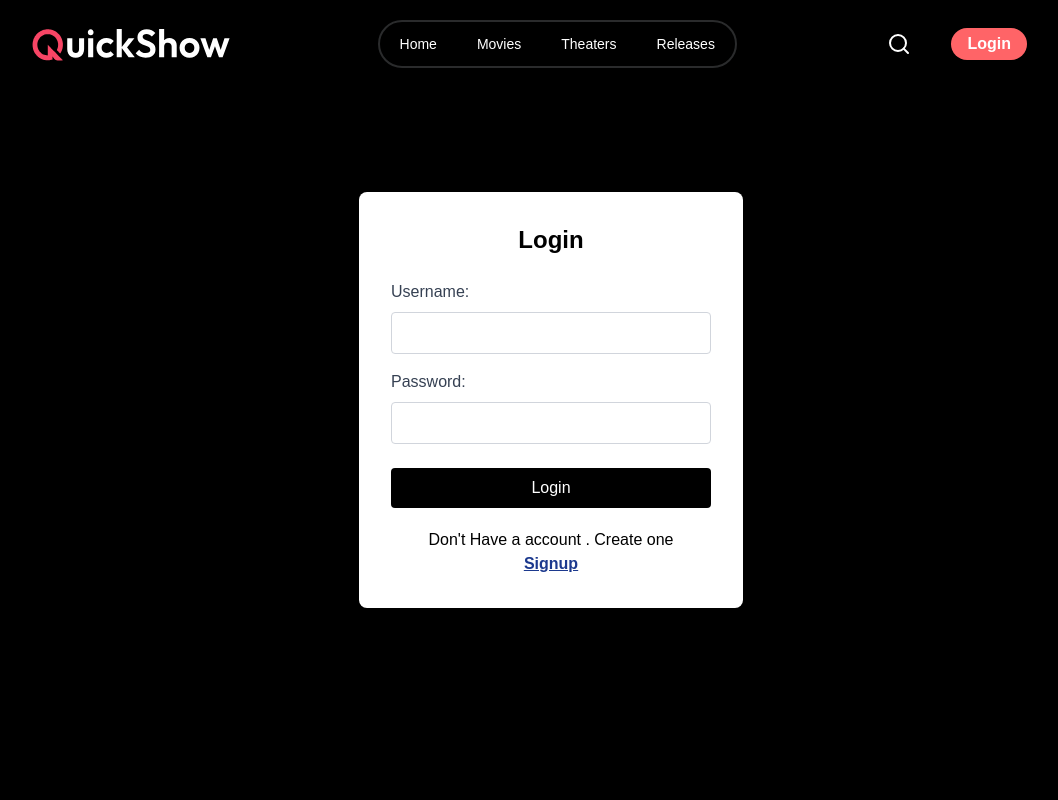
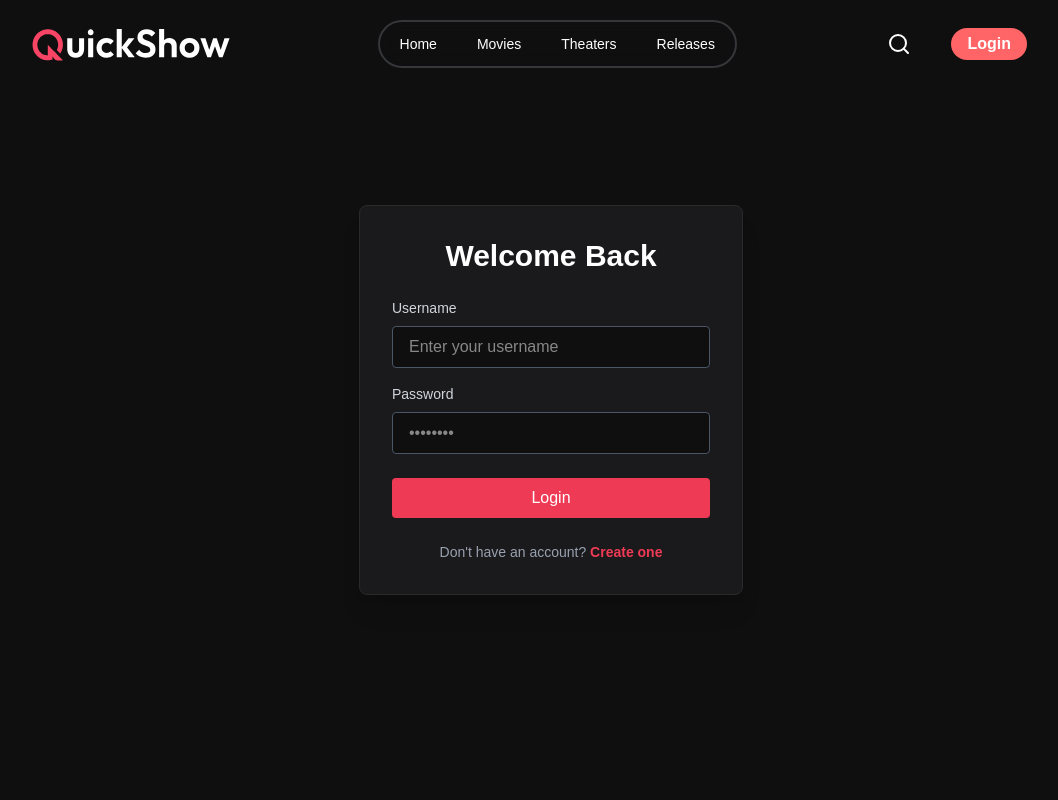
Before and after one commit to ChaitanyaChute/Movie-Booking-Platform, a React (Vite) app in the folder Frontend/: page /auth in a window 1280 px wide. Shown: the top 800 px of the page, without its empty margins (89-1147 px from the left). Built offline with nearby package versions, Linux system fonts and the light colour scheme.

Commit message:
Ui for Auth pages Updated

```diff
--- a/Frontend/src/pages/LoginPage.tsx
+++ b/Frontend/src/pages/LoginPage.tsx
@@ -1,63 +1,78 @@
-
 import axios from 'axios';
 import { useRef } from 'react';
 import toast from 'react-hot-toast';
-import { Link, useNavigate } from 'react-router';
+import { Link, useNavigate } from 'react-router-dom';
 
 function LoginPage() {
-  const Navigate = useNavigate()
+  const navigate = useNavigate();
 
-  const usernameRef = useRef<HTMLInputElement>()
-  const passwordRef = useRef<HTMLInputElement>()
+  const usernameRef = useRef<HTMLInputElement>();
+  const passwordRef = useRef<HTMLInputElement>();
 
-  async function Login(){
+  async function Login() {
+    const username = usernameRef.current?.value;
+    const password = passwordRef.current?.value;
 
-      const username = usernameRef.current.value;
-      const password = passwordRef.current.value;
-
-      await axios.post(`http://localhost:3000/users/login`,{
-        username,
-        password
-
-      })
-
-      toast.success("Logged-In Successfully")
-
-      Navigate("/")
+    if (!username || !password) {
+      toast.error("Please enter both username and password");
+      return;
     }
 
+    try {
+      await axios.post(`http://localhost:3000/users/login`, {
+        username,
+        password,
+      });
 
+      toast.success("Logged in successfully!");
+      navigate('/');
+    } catch (error) {
+      toast.error("Login failed. Please check your credentials.");
+    }
+  }
 
   return (
-    <div className="flex items-center justify-center min-h-screen bg-black">
-      <div className="bg-white p-8 rounded-lg shadow-lg w-full max-w-sm">
-        <h2 className="text-2xl font-semibold mb-6 text-black text-center">Login</h2>
+    <div className="flex items-center justify-center min-h-screen bg-[#0F0F10] px-4">
+      <div className="bg-[#1A1A1C] p-8 rounded-lg shadow-xl w-full max-w-sm border border-[#2a2a2b]">
+        <h2 className="text-3xl font-bold text-white mb-6 text-center">Welcome Back</h2>
 
+        {/* Username */}
         <div className="mb-4">
-            <label className="block text-gray-700 mb-2">Username:</label>
+          <label className="block text-gray-300 mb-2 text-sm">Username</label>
           <input
             ref={usernameRef}
-              className="w-full px-4 py-2 border border-gray-300 rounded focus:outline-none focus:ring-2 focus:ring-blue-500 text-black "
+            type="text"
+            className="w-full px-4 py-2 bg-[#0F0F10] text-white border border-gray-600 rounded focus:outline-none focus:ring-2 focus:ring-[#EF3A55] transition"
+            placeholder="Enter your username"
           />
         </div>
 
         <div className="mb-6">
-            <label className="block text-gray-700 mb-2">Password:</label>
+          <label className="block text-gray-300 mb-2 text-sm">Password</label>
           <input
             ref={passwordRef}
             type="password"
-              name="password"
-              className="w-full px-4 py-2 border border-gray-300 rounded focus:outline-none focus:ring-2 focus:ring-blue-500 text-black"
+            className="w-full px-4 py-2 bg-[#0F0F10] text-white border border-gray-600 rounded focus:outline-none focus:ring-2 focus:ring-[#EF3A55] transition"
+            placeholder="••••••••"
           />
         </div>
+
         <button
           onClick={Login}
-            className="w-full bg-black text-white py-2 px-4 rounded hover:bg-gray-800 transition-colors cursor-pointer"
+          className="w-full bg-[#EF3A55] hover:bg-[#d72d48] text-white py-2 px-4 rounded transition-colors"
         >
           Login
         </button>
 
-        <div className=' mt-5 text-black text-center'>Don't Have a account . Create one <div className='text-blue-900 font-bold underline'><Link to="/auth/s" className='text-blue' >Signup</Link> </div></div>
+        <div className="mt-6 text-center text-sm text-gray-400">
+          Don't have an account?{' '}
+          <Link
+            to="/auth/s"
+            className="text-[#EF3A55] font-semibold hover:underline"
+          >
+            Create one
+          </Link>
+        </div>
       </div>
     </div>
   );
--- a/Frontend/src/pages/SignupPage.tsx
+++ b/Frontend/src/pages/SignupPage.tsx
@@ -1,69 +1,83 @@
 import axios from "axios";
 import { useRef } from "react";
 import toast from "react-hot-toast";
-import { useNavigate } from "react-router";
-import { Link} from "react-router";
-
+import { useNavigate } from "react-router-dom";
+import { Link } from "react-router-dom";
 
 function Signuppage() {
-    const Navigate = useNavigate()
+  const navigate = useNavigate();
 
-    const usernameRef = useRef<HTMLInputElement>();
-    const passwordRef = useRef<HTMLInputElement>();
+  const usernameRef = useRef<HTMLInputElement>(null);
+  const passwordRef = useRef<HTMLInputElement>(null);
 
   async function Signup() {
-        const username = usernameRef.current.value;
-        const password = passwordRef.current.value;
+    const username = usernameRef.current?.value;
+    const password = passwordRef.current?.value;
 
-        await axios.post(`http://localhost:3000/users/signup` ,{
-            username,
-            password
-        })
-
-        toast.success("signed up")
-
-        Navigate("/auth")
-
-
+    if (!username || !password) {
+      toast.error("Both fields are required");
+      return;
     }
 
+    try {
+      await axios.post(`http://localhost:3000/users/signup`, {
+        username,
+        password,
+      });
 
-  return (<>
-    <div className="flex items-center justify-center min-h-screen bg-black">
-      <div className="bg-white p-8 rounded-lg shadow-lg w-full max-w-sm">
-        <h2 className="text-2xl font-semibold mb-6 text-black text-center">Create Account</h2>
+      toast.success("Signed up successfully!");
+      navigate("/auth");
+    } catch (err) {
+      toast.error("Signup failed. Try again.");
+    }
+  }
+
+  return (
+    <div className="flex items-center justify-center min-h-screen bg-[#0F0F10] px-4">
+      <div className="bg-[#1A1A1C] p-8 rounded-lg shadow-xl w-full max-w-sm border border-[#2a2a2b]">
+        <h2 className="text-3xl font-bold text-white mb-6 text-center">Create Account</h2>
 
         <div className="mb-4">
-            <label className="block text-gray-700 mb-2">Username:</label>
+          <label className="block text-gray-300 mb-2 text-sm">Username</label>
           <input
             ref={usernameRef}
-              type="email"
-              name="email"
-              className="w-full px-4 py-2 border border-gray-300 rounded focus:outline-none focus:ring-2 focus:ring-blue-500 text-black"
+            type="text"
+            name="username"
+            placeholder="Enter your username"
+            className="w-full px-4 py-2 bg-[#0F0F10] text-white border border-gray-600 rounded focus:outline-none focus:ring-2 focus:ring-[#EF3A55] transition"
           />
         </div>
 
         <div className="mb-6">
-            <label className="block text-gray-700 mb-2">Password:</label>
+          <label className="block text-gray-300 mb-2 text-sm">Password</label>
           <input
             ref={passwordRef}
             type="password"
             name="password"
-              className="w-full px-4 py-2 border border-gray-300 rounded focus:outline-none focus:ring-2 focus:ring-blue-500 text-black"
+            placeholder="••••••••"
+            className="w-full px-4 py-2 bg-[#0F0F10] text-white border border-gray-600 rounded focus:outline-none focus:ring-2 focus:ring-[#EF3A55] transition"
           />
         </div>
 
         <button
           onClick={Signup}
-            className="w-full bg-black text-white py-2 px-4 rounded hover:bg-gray-800 transition-colors cursor-pointer"
+          className="w-full bg-[#EF3A55] hover:bg-[#d72d48] text-white py-2 px-4 rounded transition-colors"
         >
-           Signup
+          Sign Up
         </button>
 
-        <div className=' mt-5 text-black text-center'>Already have a account  <div className='text-blue-900 font-bold underline'><Link to="/auth" className='text-blue' >Login</Link> </div></div>
+        <div className="mt-6 text-center text-sm text-gray-400">
+          Already have an account?{" "}
+          <Link
+            to="/auth"
+            className="text-[#EF3A55] font-semibold hover:underline"
+          >
+            Log in
+          </Link>
         </div>
       </div>
-  </>);
+    </div>
+  );
 }
 
 export default Signuppage;
```
Lines whose indentation alone changed are shown as unchanged.
